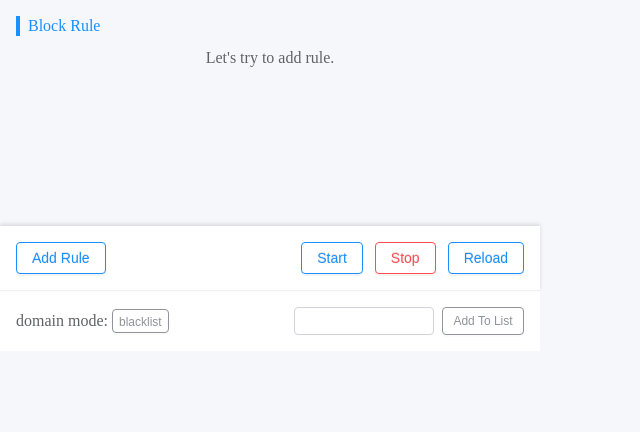
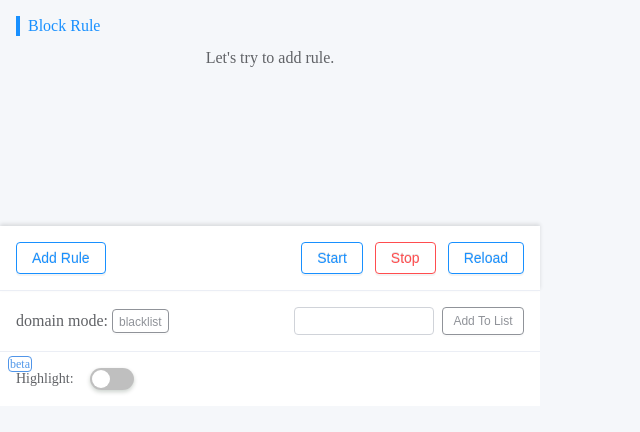
Before and after one commit to jingzhiMo/text-block, a website with bundled scripts: page src/popup.html in a window 1280 px wide. Shown: the whole page, without its empty margins (0-640 px from the left). Built offline with nearby package versions, Linux system fonts and the light colour scheme; no server answers.

Commit message:
feat(popup): add highlight button

```diff
--- a/src/popup.html
+++ b/src/popup.html
@@ -38,7 +38,19 @@
         <button id="tb-domain-btn" class="tb-btn tb-btn__info small tb-domain__btn blacklist">Add To List</button>
       </div>
     </div>
+    <div class="tb-highlight">
+      <p class="tb-highlight__word">
+        <span>Highlight:</span>
+        <span class="tb-highlight__beta">beta</span>
+      </p>
+      <div>
+        <button class="tb-switch">
+          <span class="tb-switch__inner"></span>
+          <div class="tb-switch__animating"></div>
+        </button>
+      </div>
+    </div>
   </main>
-  <script src="./popup.js"></script>
+  <script type="module" src="./popup.js"></script>
 </body>
 </html>
--- a/src/style.css
+++ b/src/style.css
@@ -247,6 +247,7 @@ button {
   padding: 16px;
   color: #606266;
   background-color: #fff;
+  border-bottom: 1px solid #ebeef5;
 }
 .tb-status__label.small {
   padding: 2px 6px;
@@ -286,3 +287,103 @@ button {
   border-color: #909399;
   color: #909399;
 }
+
+.tb-highlight {
+  display: flex;
+  padding: 16px;
+  background-color: #fff;
+}
+
+.tb-highlight__word {
+  position: relative;
+  display: inline-flex;
+  align-items: center;
+  margin-right: 16px;
+  color: #606266;
+  font-size: 14px;
+}
+.tb-highlight__beta {
+  position: absolute;
+  top: -12px;
+  left: -8px;
+  padding: 1px;
+  font-size: 12px;
+  line-height: 1;
+  color: #5097e9;
+  border: 1px solid #5095e9;
+  border-radius: 4px;
+}
+
+/* switch button style copy from ant.design */
+.tb-switch {
+  margin: 0;
+  padding: 0;
+  color: rgba(0, 0, 0, 0.65);
+  font-size: 14px;
+  font-variant: tabular-nums;
+  line-height: 1.5715;
+  list-style: none;
+  font-feature-settings: 'tnum';
+  position: relative;
+  display: inline-block;
+  box-sizing: border-box;
+  min-width: 44px;
+  height: 22px;
+  line-height: 20px;
+  vertical-align: middle;
+  background-color: rgba(0, 0, 0, 0.25);
+  border: 1px solid transparent;
+  border-radius: 100px;
+  cursor: pointer;
+  transition: all 0.36s;
+  user-select: none;
+  box-shadow: 0 2px 4px 0 rgba(0, 35, 11, 0.2);
+}
+.tb-switch:after {
+  position: absolute;
+  top: 1px;
+  left: 1px;
+  width: 18px;
+  height: 18px;
+  background-color: #fff;
+  border-radius: 18px;
+  cursor: pointer;
+  transition: all 0.36s cubic-bezier(0.78, 0.14, 0.15, 0.86);
+  content: ' ';
+}
+.tb-switch__inner {
+  display: block;
+  margin-right: 24px;
+  margin-left: 6px;
+  color: #fff;
+  font-size: 12px;
+}
+.tb-switch__animating {
+  position: absolute;
+  top: 0;
+  right: 0;
+  bottom: 0;
+  left: 0;
+  display: block;
+  border-radius: inherit;
+  box-shadow: 0 0 0 0 #1890ff;
+  box-shadow: 0 0 0 0 var(--antd-wave-shadow-color);
+  opacity: 0.2;
+  animation: fadeEffect 2s cubic-bezier(0.08, 0.82, 0.17, 1), waveEffect 0.4s cubic-bezier(0.08, 0.82, 0.17, 1);
+  animation-fill-mode: forwards;
+  content: '';
+  pointer-events: none;
+}
+.tb-switch.selected {
+  background-color: #1890ff;
+}
+.tb-switch.selected:after {
+  left: 100%;
+  margin-left: -1px;
+  -webkit-transform: translateX(-100%);
+  transform: translateX(-100%);
+}
+.tb-switch.selected .tb-switch__inner {
+  margin-right: 24px;
+  margin-left: 6px;
+}
```
